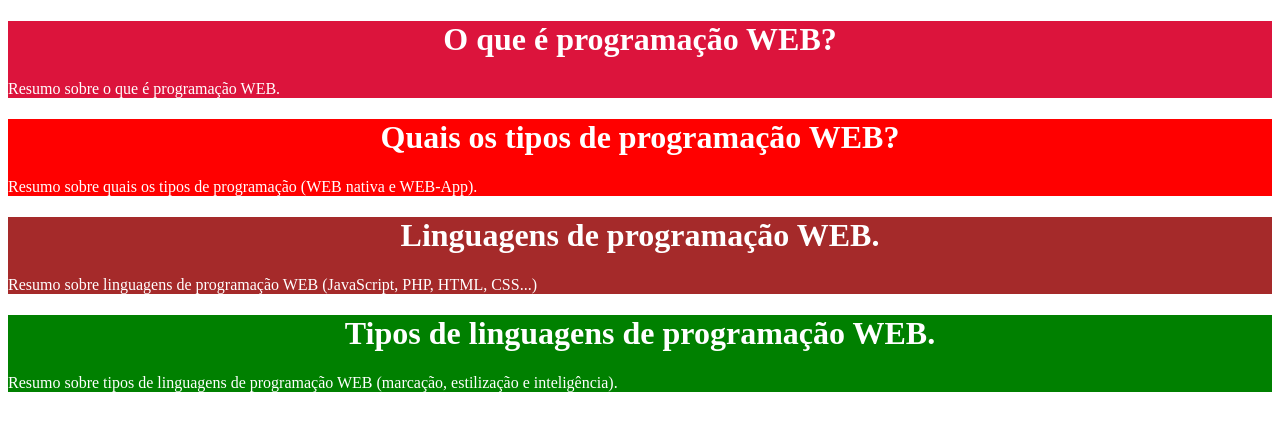
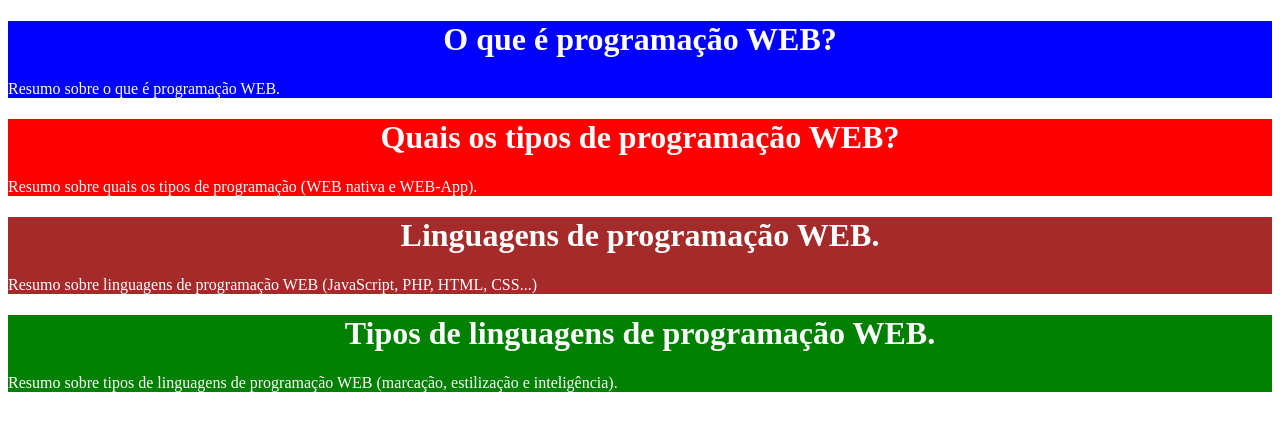
Before and after one commit to luizesquivel05/topicos-de-programacao-web, a plain HTML site: page index.html in a window 1280 px wide. Drawn offline with Linux system fonts and the light colour scheme.

Commit message:
alterando cor da primeira div

```diff
--- a/index.html
+++ b/index.html
@@ -9,7 +9,7 @@
 </head>
 <body>
 
-    <div class="conceituacao" style="background-color: crimson;">
+    <div class="conceituacao">
         <h1>O que é programação WEB?</h1>
 
         <p> Resumo sobre o que é programação WEB. </p>
```
